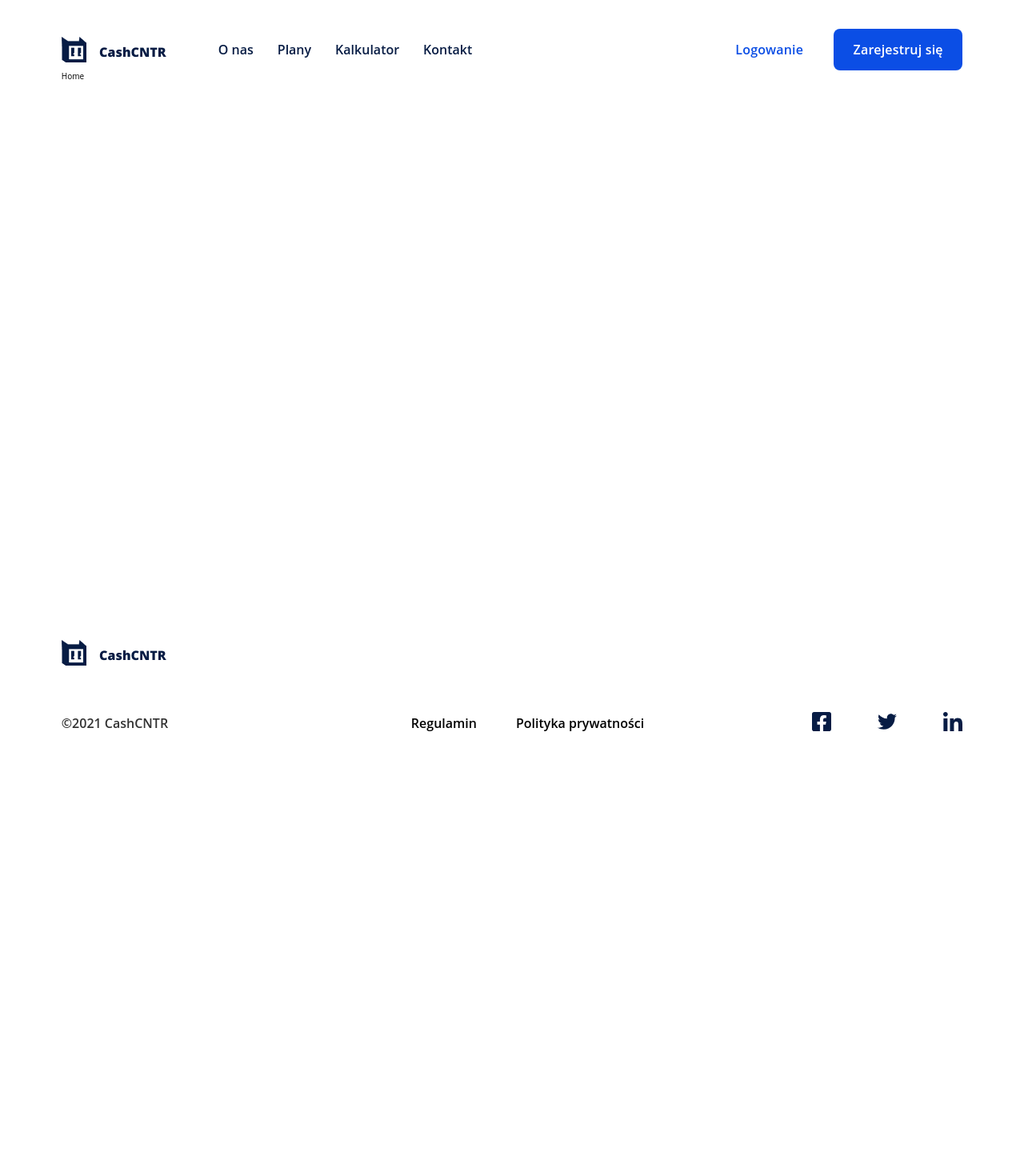
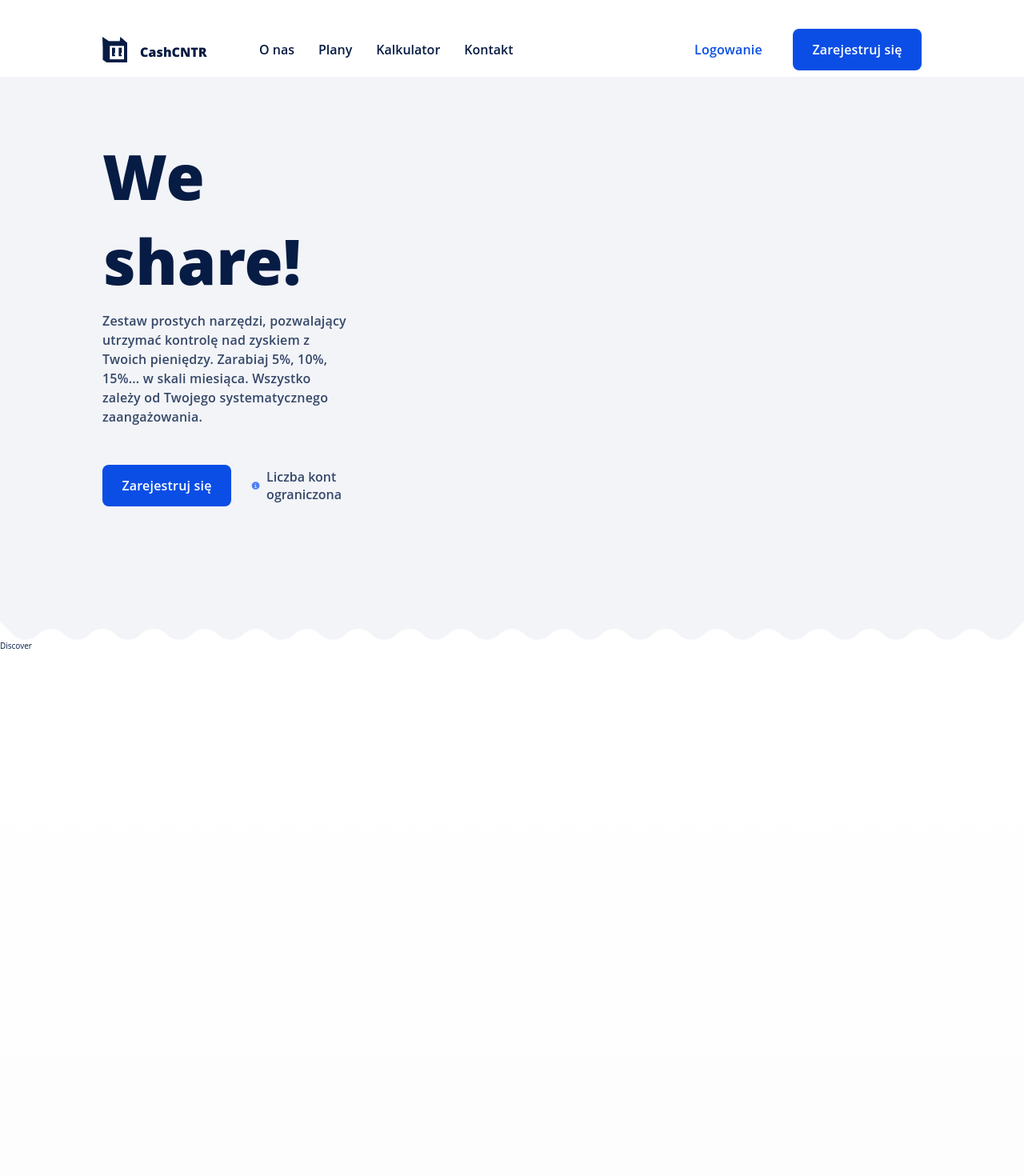
Before and after one commit to lt27037/crm-stanley, a React (Create React App) app: page /#/ in a window 1280 px wide. Shown: the top 1470 px of the page at 80% size. Before the commit the page ends 980 px from the top, so only its background shows below. Built offline with nearby package versions, Linux system fonts and the light colour scheme.

Commit message:
create second section of homePage

```diff
--- a/src/pages/Home.jsx
+++ b/src/pages/Home.jsx
@@ -1,11 +1,15 @@
 import React from 'react';
+
+import Welcome from '../sections/Welcome';
+import Details from '../sections/Details';
 
 import '../styles/Home.scss';
 
 const Home = () => {
   return (
     <div>
-      Home
+      <Welcome />
+      <Details />
     </div>
   );
 };
--- /dev/null
+++ b/src/sections/Details.jsx
@@ -0,0 +1,15 @@
+import React from 'react';
+
+import Discover from './Discover';
+
+import '../styles/sections/Details.scss';
+
+const Details = () => {
+  return (
+    <section className="details">
+      <Discover />
+    </section>
+  );
+};
+
+export default Details;
--- /dev/null
+++ b/src/sections/Discover.jsx
@@ -0,0 +1,13 @@
+import React from 'react';
+
+import '../styles/sections/Discover.scss';
+
+const Discover = () => {
+  return (
+    <section className="discover">
+      Discover
+    </section>
+  );
+};
+
+export default Discover;
--- /dev/null
+++ b/src/sections/Welcome.jsx
@@ -0,0 +1,30 @@
+import React from 'react';
+
+import Button from '../components/Button';
+import { ReactComponent as Info } from '../images/information.svg';
+
+import '../styles/sections/Welcome.scss';
+
+const Welcome = () => {
+  return (
+    <section className="welcome">
+      <div className="welcome__container">
+        <h1 className="welcome__title">We share!</h1>
+        <p className="welcome__discription">
+          Zestaw prostych narzędzi, pozwalający utrzymać kontrolę nad zyskiem z Twoich pieniędzy.
+          Zarabiaj 5%, 10%, 15%... w skali miesiąca. Wszystko zależy od
+          Twojego systematycznego zaangażowania.
+        </p>
+        <div className="welcome__wrapper">
+          <Button content="Zarejestruj się" />
+          <span className="welcome__info">
+            <Info className="welcome__info__icon" />
+            Liczba kont ograniczona
+          </span>
+        </div>
+      </div>
+    </section>
+  );
+};
+
+export default Welcome;
--- a/src/styles/Container.scss
+++ b/src/styles/Container.scss
@@ -4,5 +4,5 @@
   width: 100%;
   min-height: 100vh;
   grid-row: 1;
-  padding: 88px 6% 0 6%;
+  padding: 0;
 }
--- a/src/styles/Footer.scss
+++ b/src/styles/Footer.scss
@@ -4,7 +4,7 @@
   grid-row: 2;
   width: 100%;
   height: 134px;
-  padding: 0 6% 46px 6%;
+  padding: 0 10% 46px 10%;
   display: grid;
   grid-template-columns: repeat(3, 1fr);
   grid-template-rows: repeat(2, 1fr);
--- a/src/styles/Header.scss
+++ b/src/styles/Header.scss
@@ -6,7 +6,7 @@
   left: 0;
   top: 0;
   width: 100%;
-  padding: 36px 6% 0 6%;
+  padding: 36px 10% 0 10%;
   &__wrapper{
     @include elementFlex(row, space-around, center);
     width: auto;
--- a/src/styles/_reset.scss
+++ b/src/styles/_reset.scss
@@ -5,6 +5,7 @@
   font-family: 'Open Sans', sans-serif;
   border-style: none;
   text-decoration: none;
+  color: #071C44;
 }
 
 :root{
--- a/src/styles/_variables.scss
+++ b/src/styles/_variables.scss
@@ -6,7 +6,7 @@ $ligthGreen: #81F9C0;
 $fontColor: #071C44;
 $inputFontColor: #132B5741;
 
-$lightBgc: #E5E5E5;
+$lightBgc: #fafafa;
 $blueBgc: #F2F4F8;
 
 
--- /dev/null
+++ b/src/styles/sections/Details.scss
@@ -0,0 +1,7 @@
+@import '../variables';
+
+.details{
+  width: 100%;
+  min-height: 200vh;
+  background-image: linear-gradient(to bottom, #fff 5%, $lightBgc 95%);
+}
--- /dev/null
+++ b/src/styles/sections/Discover.scss
@@ -0,0 +1,6 @@
+@import '../variables';
+
+.discover{
+  width: 100%;
+  min-height: 100vh;
+}
--- /dev/null
+++ b/src/styles/sections/Welcome.scss
@@ -0,0 +1,49 @@
+@import '../variables';
+
+.welcome{
+  width: 100%;
+  min-height: 100vh;
+  padding: 0 10%;
+  display: grid;
+  column-gap: 10%;
+  grid-template-columns: 40% 50%;
+  // background-color: $blueBgc;
+  background-image: url(../../images/home-wave-edge.png);
+  background-repeat: no-repeat;
+  background-size: 100%;
+  background-position: bottom;
+  &__container{
+    @include elementFlex(column, center, flex-start);
+    width: 100%;
+    height: 100%;
+    padding-right: 25%;
+  }
+  &__wrapper{
+    @include elementFlex(row, flex-start, center);
+  }
+  &__title{
+    font-size: 78px;
+    font-weight: 800;
+  }
+  &__discription{
+    font-size: 16px;
+    font-weight: 600;
+    line-height: 24px;
+    letter-spacing: 0.2px;
+    opacity: 0.8;
+    margin: 10px 0 48px 0;
+  }
+  &__info{
+    @include elementFlex(row, flex-start, center);
+    margin-left: 25px;
+    font-size: 16px;
+    font-weight: 600;
+    opacity: 0.8;
+    &__icon{
+      width: 20px;
+      height: 20px;
+      margin-right: 8px;
+      opacity: initial;
+    }
+  }
+}
```
Also changed, not shown: src/images/information.svg (added).
